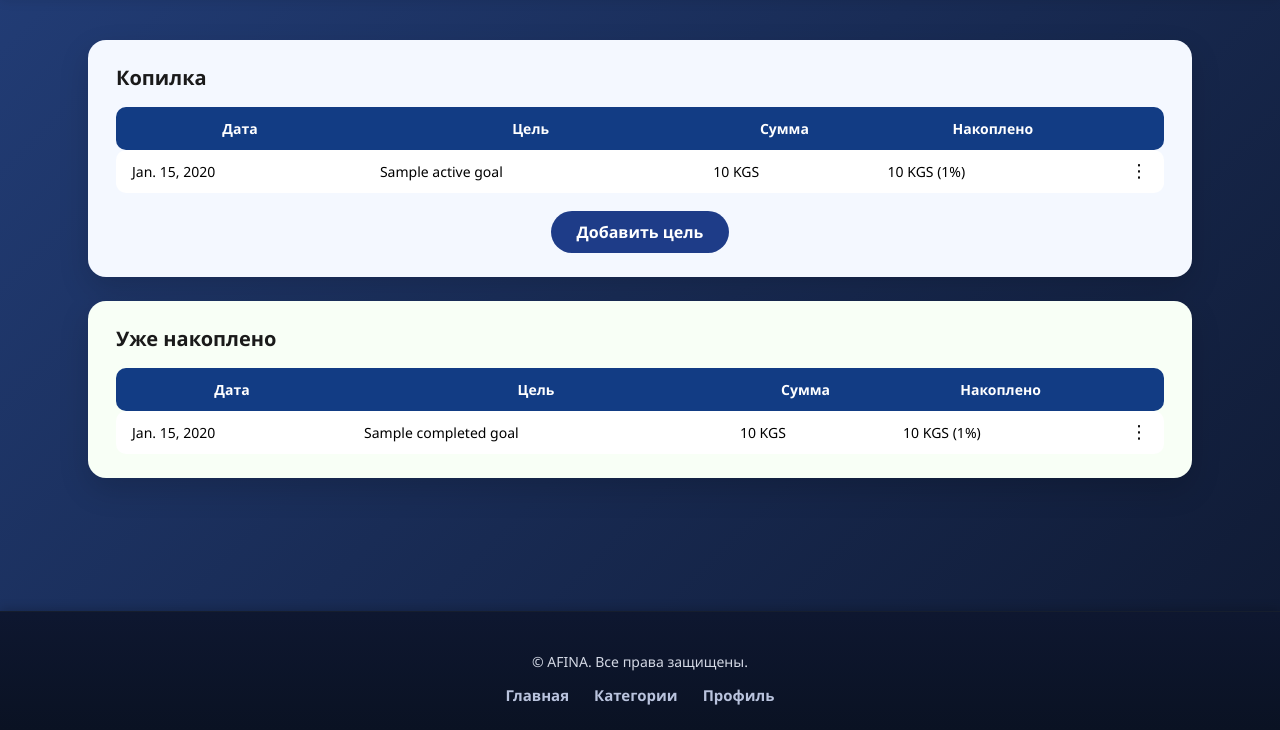
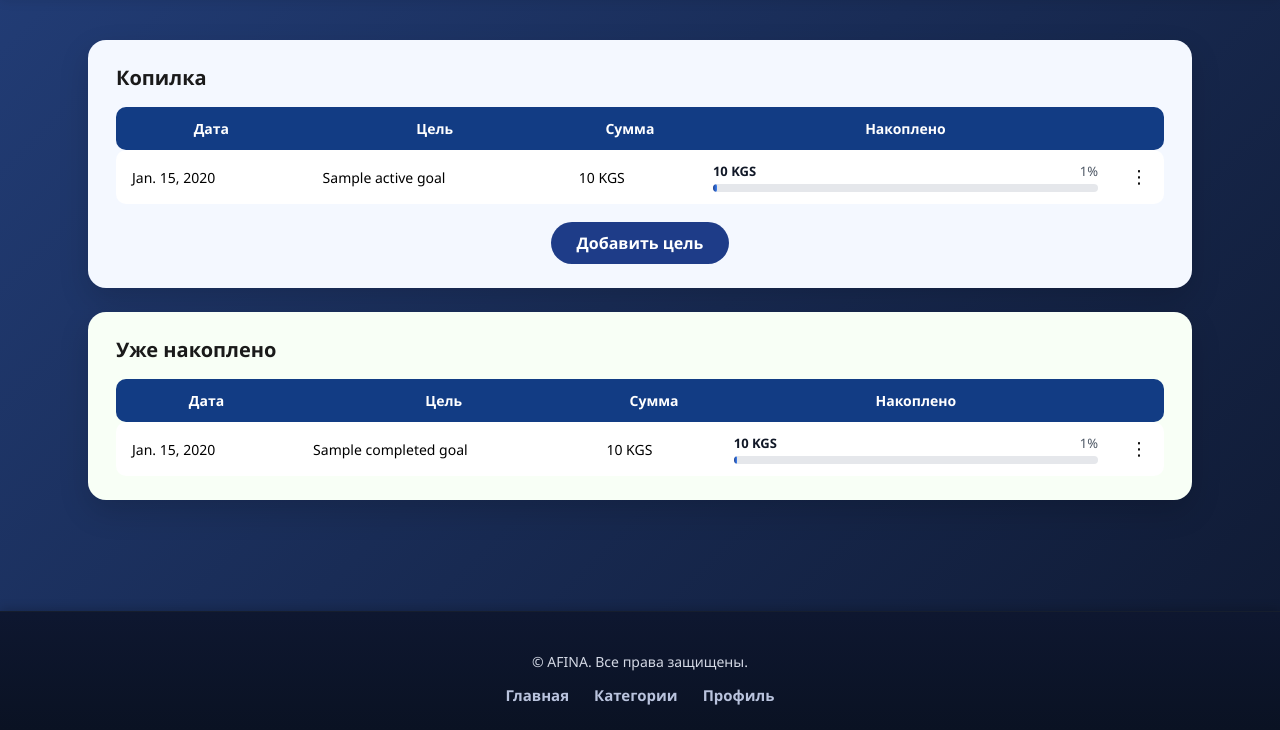
Before and after one commit to Someone1print/Afina, a Django app: template templates/savings_list.html in a window 1280 px wide. Shown: the part 70-800 px from the top of the page. Run offline with Django 5.2, Linux system fonts and the light colour scheme; the template is opened without the code that fills it: most values are stand-ins (such as "Sample title", 1, 10 or a date in 2020).

Commit message:
edit savings and stripe

```diff
--- a/afina/static/Style/savings.css
+++ b/afina/static/Style/savings.css
@@ -186,3 +186,47 @@
     grid-template-columns: 1fr;
   }
 }
+/* ===== Прогресс копилки ===== */
+
+.progress-cell {
+  min-width: 220px;
+}
+
+.progress-cell__top {
+  display: flex;
+  justify-content: space-between;
+  align-items: center;
+  margin-bottom: 4px;
+  font-size: 13px;
+}
+
+.progress-cell__amount {
+  font-weight: 600;
+  color: #111827;
+}
+
+.progress-cell__percent {
+  color: #4b5563;
+}
+
+/* контейнер полоски */
+.progress-bar {
+  position: relative;
+  width: 100%;
+  height: 8px;
+  border-radius: 999px;
+  background: #e5e7eb;
+  overflow: hidden;
+}
+
+/* заполняемая часть */
+.progress-bar__fill {
+  position: absolute;
+  left: 0;
+  top: 0;
+  bottom: 0;
+  width: 0; /* старт с 0% */
+  border-radius: inherit;
+  background: linear-gradient(90deg, #1e3c88, #3b82f6);
+  transition: width 0.9s ease-out;
+}
--- a/templates/savings_list.html
+++ b/templates/savings_list.html
@@ -34,7 +34,17 @@
             <td>{{ g.created_at|date:"M. d, Y" }}</td>
             <td>{{ g.title }}</td>
             <td>{{ g.target_amount }} KGS</td>
-            <td>{{ g.current_amount }} KGS ({{ g.progress_percent }}%)</td>
+           <td>
+              <div class="progress-cell">
+                <div class="progress-cell__top">
+                  <span class="progress-cell__amount">{{ g.current_amount }} KGS</span>
+                  <span class="progress-cell__percent">{{ g.progress_percent }}%</span>
+                </div>
+                <div class="progress-bar" data-progress="{{ g.progress_percent }}">
+                  <div class="progress-bar__fill"></div>
+                </div>
+              </div>
+            </td>
               <td class="actions-cell">
               <div class="actions-wrapper">
                 <button type="button"
@@ -89,11 +99,22 @@
           <td>{{ g.created_at|date:"M. d, Y" }}</td>
           <td>{{ g.title }}</td>
           <td>{{ g.target_amount }} KGS</td>
-            <td>{{ g.current_amount }} KGS ({{ g.progress_percent }}%)</td>
+
+          <td>
+            <div class="progress-cell">
+              <div class="progress-cell__top">
+                <span class="progress-cell__amount">{{ g.current_amount }} KGS</span>
+                <span class="progress-cell__percent">{{ g.progress_percent }}%</span>
+              </div>
+              <div class="progress-bar" data-progress="{{ g.progress_percent }}">
+                <div class="progress-bar__fill"></div>
+              </div>
+            </div>
+          </td>
+
           <td class="actions-cell">
             <div class="actions-wrapper">
-                <button type="button"
-                        class="dot-btn"
+              <button type="button" class="dot-btn"
                       onclick="toggleMenu('menu-completed-{{ g.id }}')">⋮</button>
               <div class="actions-menu" id="menu-completed-{{ g.id }}">
                 <a href="{% url 'savings_update' g.id %}">Изменить</a>
@@ -112,6 +133,7 @@
 </div>
 {% endif %}
 
+
 </div>
 
 <script>
@@ -121,7 +143,7 @@
     menu.classList.toggle('is-open');
   }
 
-  // закрывать по клику вне
+  // закрывать по клику вне меню
   document.addEventListener('click', function (e) {
     const menus = document.querySelectorAll('.actions-menu');
     menus.forEach(m => {
@@ -130,5 +152,23 @@
       }
     });
   });
+
+  // Анимация прогресса копилки
+  document.addEventListener('DOMContentLoaded', function () {
+    const bars = document.querySelectorAll('.progress-bar');
+    bars.forEach(bar => {
+      const fill = bar.querySelector('.progress-bar__fill');
+      if (!fill) return;
+
+      const percent = parseFloat(bar.dataset.progress || '0');
+      const clamped = Math.max(0, Math.min(percent, 100));  // 0–100
+
+      // небольшой таймаут, чтобы CSS успел примениться и анимация была видна
+      setTimeout(() => {
+        fill.style.width = clamped + '%';
+      }, 100);
+    });
+  });
 </script>
+
 {% endblock %}
```
Also changed, not shown: afina/models.py (+8 -1 lines), templates/stripe_test.html (+9 -4 lines). Lines whose indentation alone changed are shown as unchanged.
